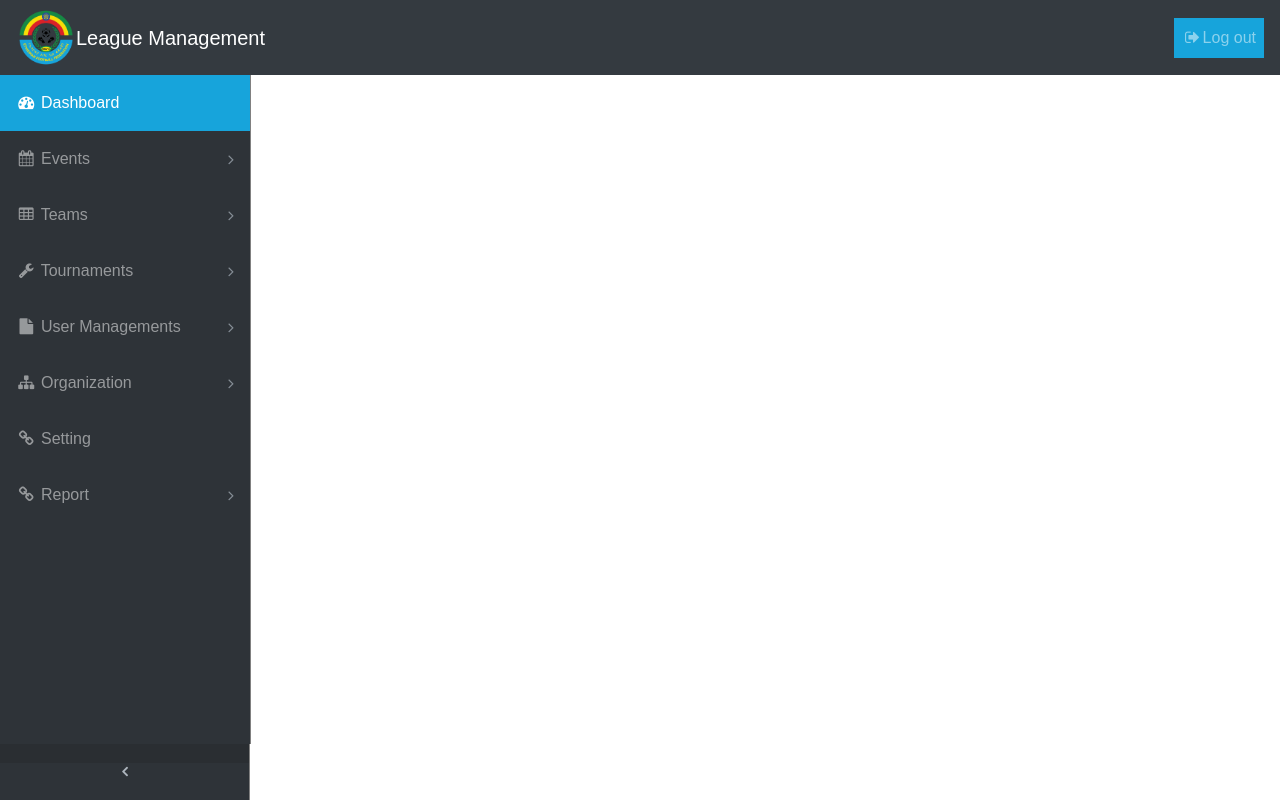
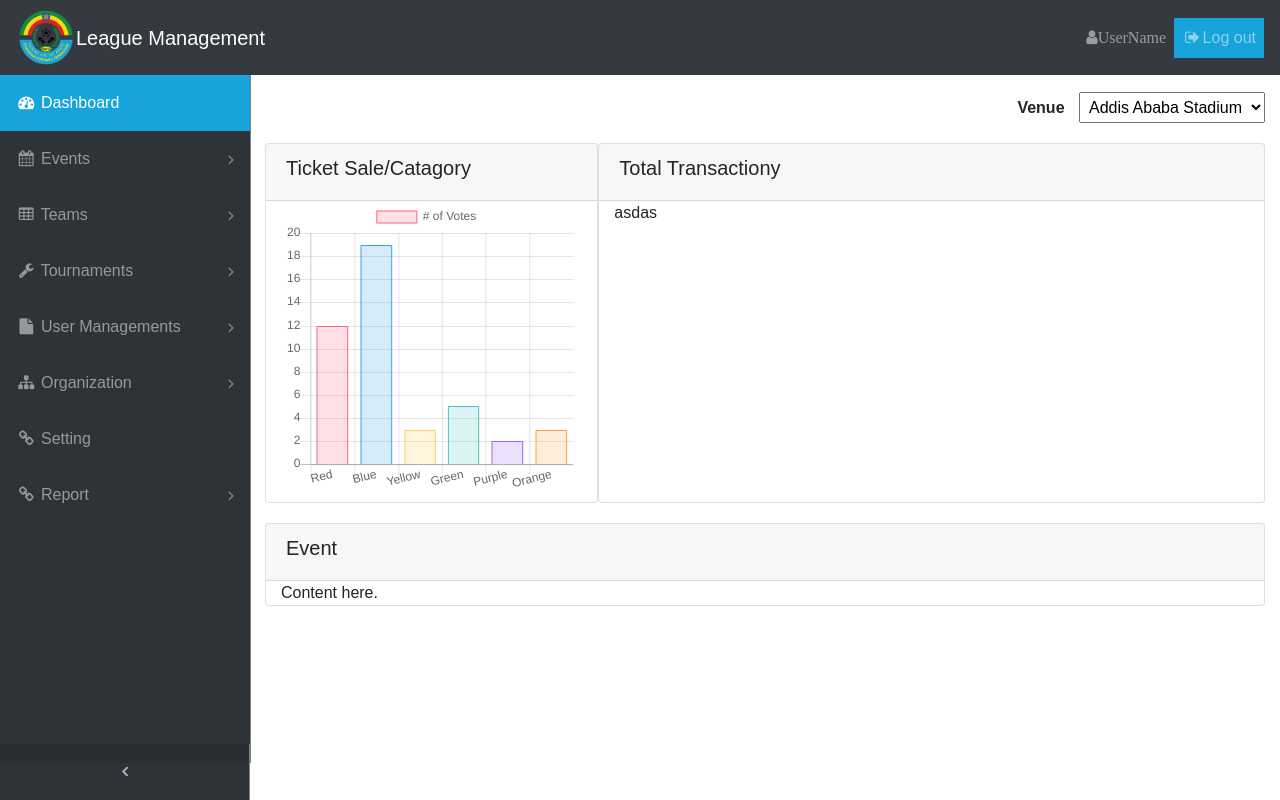
Before and after one commit to joehbenti/stadium_ui, a plain HTML site: page home.html in a window 1280 px wide. Drawn offline with Linux system fonts and the light colour scheme.

Commit message:
Dashboard Home

```diff
--- a/css/sb-admin.css
+++ b/css/sb-admin.css
@@ -487,6 +487,6 @@ footer.sticky-footer {
 
 
 /* New Added Styles */
-.navbar {
+/* .navbar {
   z-index: 0
-}
+} */
--- a/css/styles.css
+++ b/css/styles.css
@@ -1,45 +1,23 @@
-body {
-    font-family: 'Quicksand', sans-serif
+.choose_venue {
+    /* clear: both; */
+    padding-top: 20px;
+    /* margin-top:  20px */
+    /* display: block; */
 }
 
-ul {
-    list-style: none;
-    margin: 0
+.choose_venue input {
+    display: inline
 }
 
-ul li {
-    padding: 10px;
-    margin-right: 10px;
-    font-family: 'Quicksand', sans-serif !important
+.choose_venue span {
+    font-weight: bold;
+    padding-right: 10px
 }
 
-.navbar {
-    background-color: gray;
+.venue_choice {
+    padding: 5px;
 }
 
-.navbar-default .navbar-brand {
-    color: white
+.space {
+    margin-top: 20px;
 }
-
-.navbar-right button{
-    background-color: #17a4db;
-    color: white
-}
-
-.mainContainer {
-    display: grid;
-    min-height: 100%;
-    width: 100%;
-    grid-template-rows: 100%
-}
-
-.sidebar {
-    position: absolute;
-    background-color: white;
-    min-height: 100%
-}
-
-.mainbar {
-    background-color: green;
-    min-height: 100%
-}
--- a/home.html
+++ b/home.html
@@ -12,11 +12,13 @@
   <link href="css/bootstrap.css" rel="stylesheet">
   <link href="css/font-awesome.css" rel="stylesheet" type="text/css">
   <link href="css/sb-admin.css" rel="stylesheet">
+  <link href="css/styles.css" rel="stylesheet">
 
   <style>
     body {
       font-family: "Quicksand", sans-serif;
     }
+
     .active {
       background-color: #17a4db;
     }
@@ -29,7 +31,8 @@
   <nav class="navbar navbar-expand-lg navbar-dark bg-dark fixed-top" id="mainNav">
     <img src="img/logo.png" width="60px" alt="EFF Logo">
     <a class="navbar-brand" href="index.html">League Management</a>
-    <button class="navbar-toggler navbar-toggler-right" type="button" data-toggle="collapse" data-target="#navbarResponsive" aria-controls="navbarResponsive" aria-expanded="false" aria-label="Toggle navigation">
+    <button class="navbar-toggler navbar-toggler-right" type="button" data-toggle="collapse" data-target="#navbarResponsive"
+      aria-controls="navbarResponsive" aria-expanded="false" aria-label="Toggle navigation">
       <span class="navbar-toggler-icon"></span>
     </button>
 
@@ -134,7 +137,7 @@
         </li>
 
         <li class="nav-item" data-toggle="tooltip" data-placement="right" title="Link">
-            <a class="nav-link nav-link-collapse collapsed" data-toggle="collapse"  href="#reportdropdown" data-parent="#exampleAccordion">
+          <a class="nav-link nav-link-collapse collapsed" data-toggle="collapse" href="#reportdropdown" data-parent="#exampleAccordion">
             <i class="fa fa-fw fa-link"></i>
             <span class="nav-link-text">Report</span>
           </a>
@@ -148,15 +151,19 @@
           </ul>
         </li>
       </ul>
-      <ul class="navbar-nav sidenav-toggler" >
-        <li class="nav-item" >
+      <ul class="navbar-nav sidenav-toggler">
+        <li class="nav-item">
           <a class="nav-link text-center" id="sidenavToggler" style="border-right: 1px solid gray">
             <i class="fa fa-fw fa-angle-left"></i>
           </a>
         </li>
       </ul>
       <ul class="navbar-nav ml-auto">
-
+        <li>
+          <a href="#" class="nav-link">
+            <i class="fa fa-user">UserName</i>
+          </a>
+        </li>
         <li class="nav-item">
           <a class="nav-link" style="background-color: #17a4db" data-toggle="modal" data-target="#exampleModal">
             <i class="fa fa-fw fa-sign-out"></i>Log out</a>
@@ -164,7 +171,53 @@
       </ul>
     </div>
   </nav>
+
   <div class="content-wrapper">
+    <div class="container-fluid">
+      <div class="row">
+        <div class="container-fluid">
+          <div class="choose_venue pull-right">
+            <span>Venue</span>
+            <select name="venues" id="" class="venue_choice">
+              <option value="">Addis Ababa Stadium </option>
+              <option value="">Abebe Bikila Stadium</option>
+            </select>
+          </div>
+        </div>
+      </div>
+
+      <div class="container-fluid">
+        <div class="space">
+          <div class="row">
+            <div class="card col-lg-4 col-md-4 col-sm-6 col-xs-12">
+              <div class="row card-header">
+                <h5>Ticket Sale/Catagory</h5>
+              </div>
+                <canvas id="myChart" width="400" height="400"></canvas>
+            </div>
+            <div class=" card col-lg-8 col-md-8 col-sm-6 col-xs-12">
+                <div class="row card-header">
+                    <h5>Total Transactiony</h5>
+                  </div>
+                  asdas
+            </div>
+          </div>
+        </div>
+      </div>
+
+      <div class="container-fluid">
+        <div class="space">
+          <div class="row">
+            <div class="card col-lg-12 col-md-12 col-sm-12 col-xs-12">
+              <div class="row card-header">
+                <h5>Event</h5>
+              </div>
+              Content here.
+            </div>
+          </div>
+        </div>
+      </div>
+    </div>
 
     <!-- /.container-fluid-->
     <!-- /.content-wrapper-->
@@ -198,10 +251,53 @@
       </div>
     </div>
 
+
+
     <script src="js/jquery.js"></script>
+    <script src="js/Chart.js"></script>
     <script src="js/bootstrap.bundle.js"></script>
     <script src="js/jquery.easing.js"></script>
     <script src="js/sb-admin.js"></script>
+
+    <script>
+        var ctx = document.getElementById("myChart").getContext('2d');
+        var myChart = new Chart(ctx, {
+            type: 'bar',
+            data: {
+                labels: ["Red", "Blue", "Yellow", "Green", "Purple", "Orange"],
+                datasets: [{
+                    label: '# of Votes',
+                    data: [12, 19, 3, 5, 2, 3],
+                    backgroundColor: [
+                        'rgba(255, 99, 132, 0.2)',
+                        'rgba(54, 162, 235, 0.2)',
+                        'rgba(255, 206, 86, 0.2)',
+                        'rgba(75, 192, 192, 0.2)',
+                        'rgba(153, 102, 255, 0.2)',
+                        'rgba(255, 159, 64, 0.2)'
+                    ],
+                    borderColor: [
+                        'rgba(255,99,132,1)',
+                        'rgba(54, 162, 235, 1)',
+                        'rgba(255, 206, 86, 1)',
+                        'rgba(75, 192, 192, 1)',
+                        'rgba(153, 102, 255, 1)',
+                        'rgba(255, 159, 64, 1)'
+                    ],
+                    borderWidth: 1
+                }]
+            },
+            options: {
+                scales: {
+                    yAxes: [{
+                        ticks: {
+                            beginAtZero:true
+                        }
+                    }]
+                }
+            }
+        });
+        </script>
   </div>
 </body>
 
```
Lines whose indentation alone changed are shown as unchanged.
